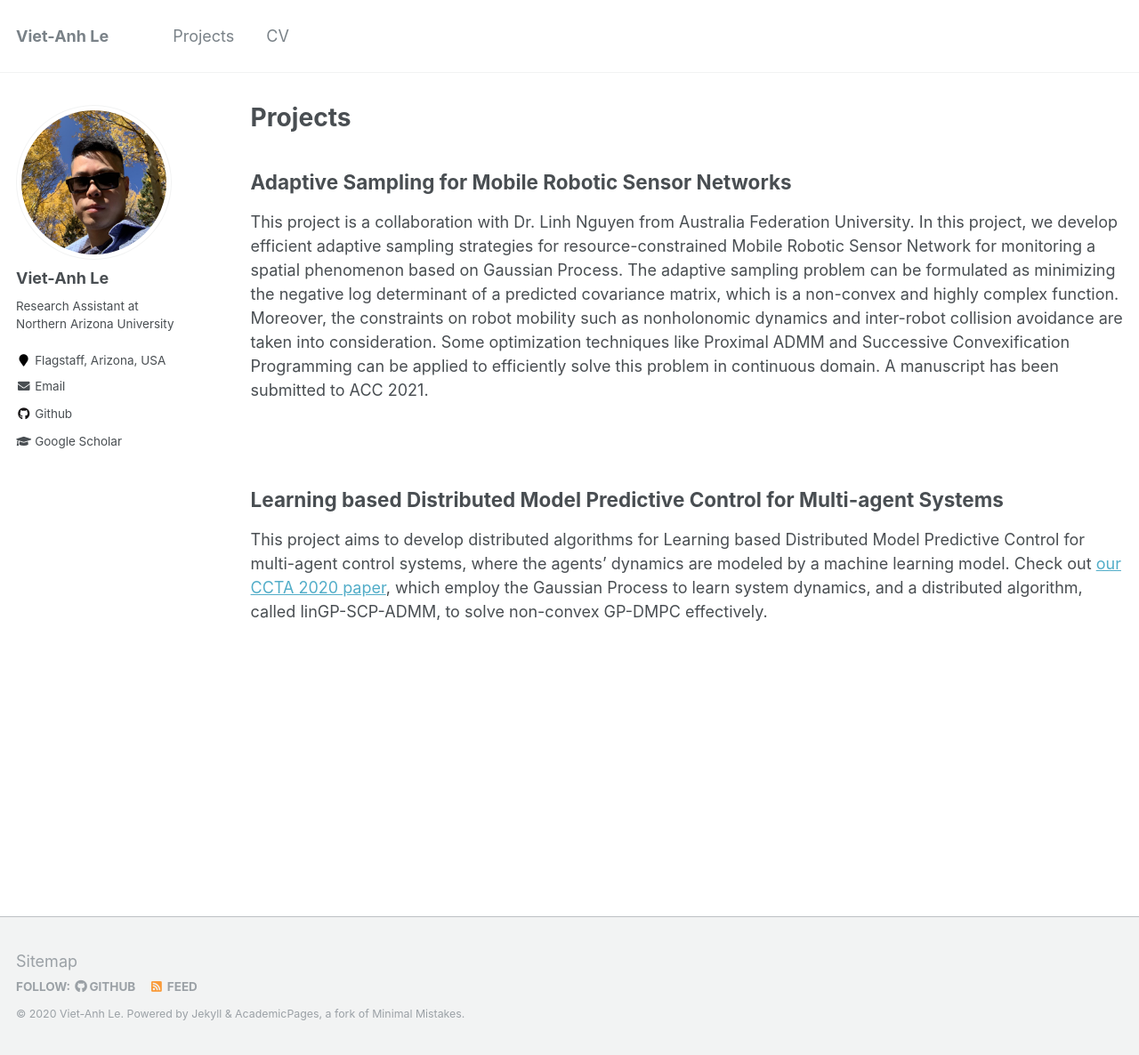
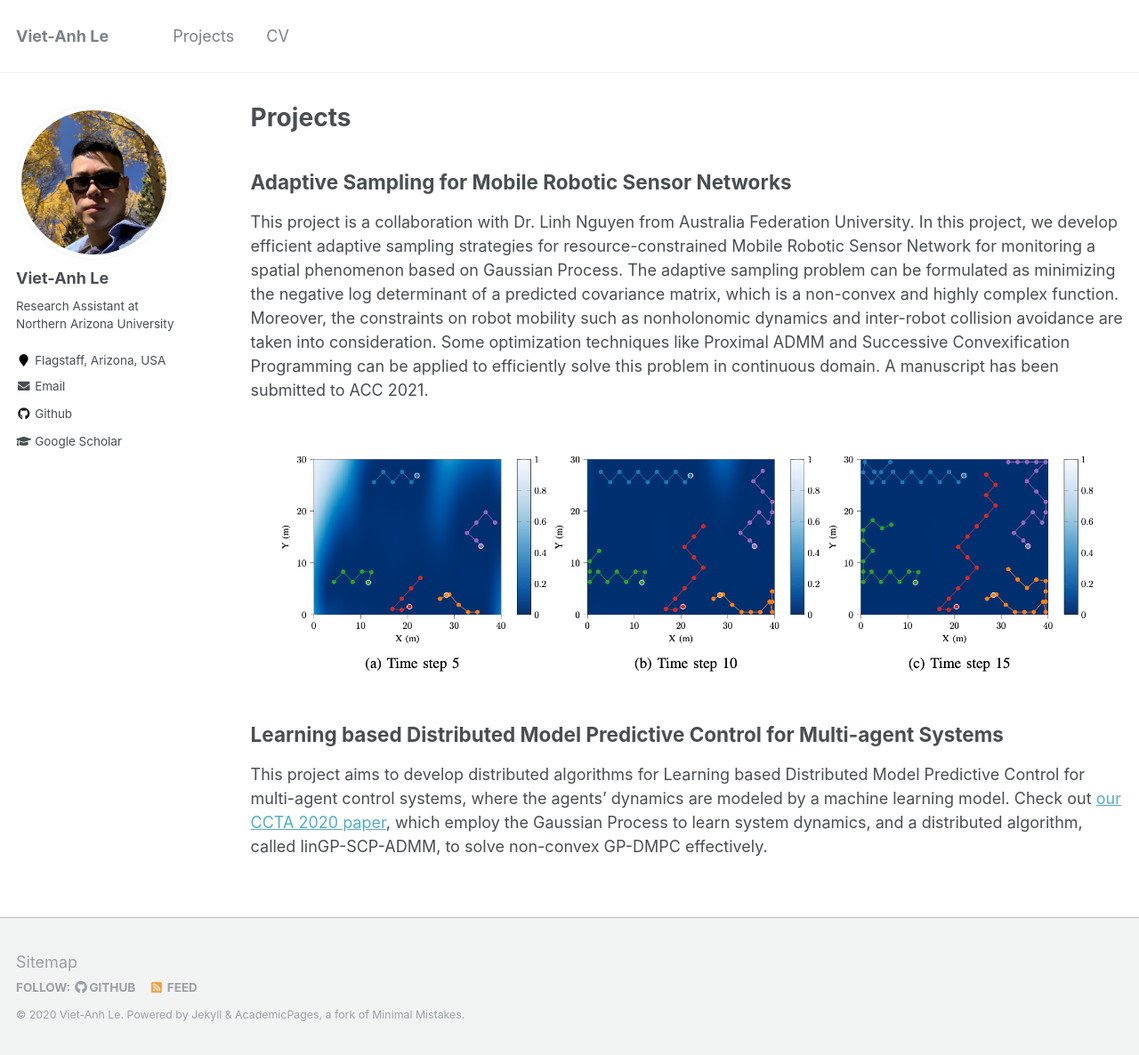
Before and after one commit to vietanhle0101/vietanhle0101.github.io, a Jekyll site: the page built from _pages/projects.md, in a window 1280 px wide and 1186 px high. Shown: the whole window at 89% size. Built offline with Jekyll 4.4.1, drawn with Linux system fonts in a browser that asks for light colours.

Commit message:
projetcs

```diff
--- a/_pages/projects.md
+++ b/_pages/projects.md
@@ -9,7 +9,7 @@ author_profile: true
 
 This project is a collaboration with Dr. Linh Nguyen from Australia Federation University. In this project, we develop efficient adaptive sampling strategies for resource-constrained Mobile Robotic Sensor Network for monitoring a spatial phenomenon based on Gaussian Process. The adaptive sampling problem can be formulated as minimizing the negative log determinant of a predicted covariance matrix, which is a non-convex and highly complex function. Moreover, the constraints on robot mobility such as nonholonomic dynamics and inter-robot collision avoidance are taken into consideration. Some optimization techniques like Proximal ADMM and Successive Convexification Programming can be applied to efficiently solve this problem in continuous domain. A manuscript has been submitted to ACC 2021.
 
-![](./images/mrsn.png)
+![Illustration](../images/mrsn.png)
 
 ## Learning based Distributed Model Predictive Control for Multi-agent Systems
 
```
Also changed, not shown: 1 other file.
